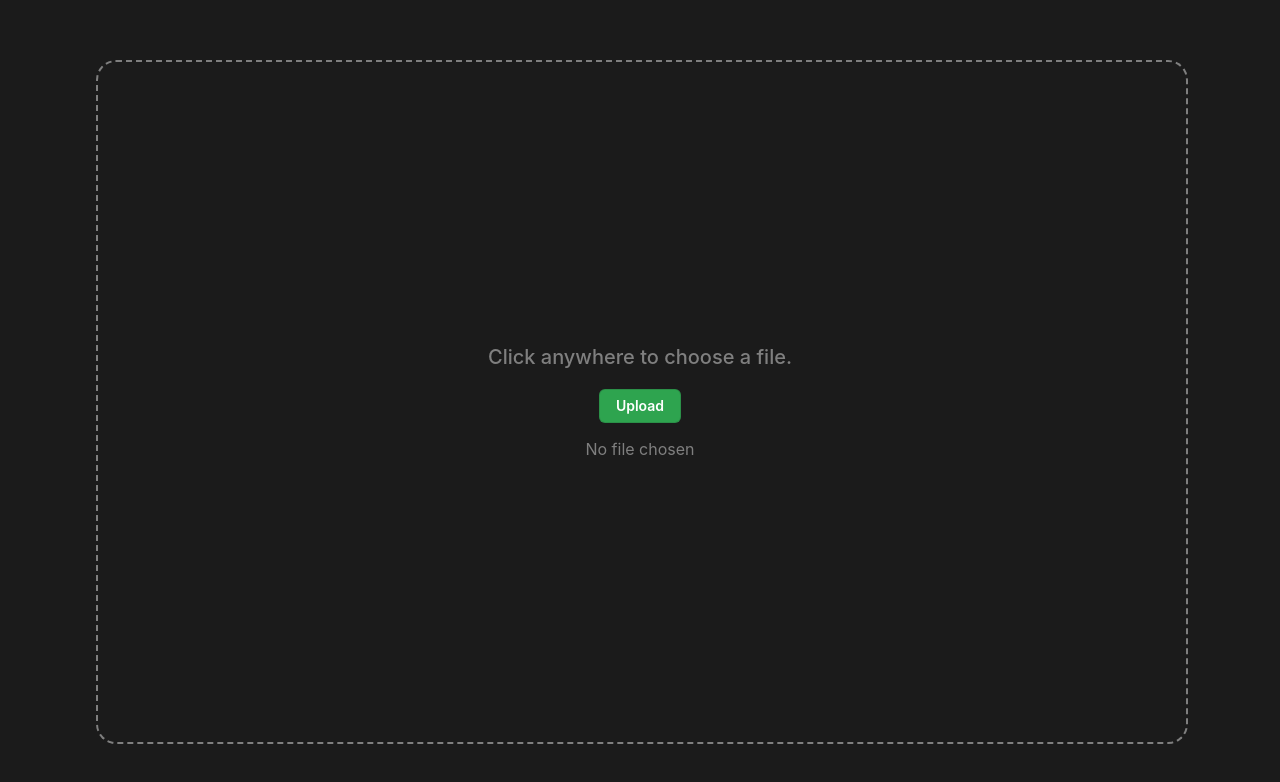
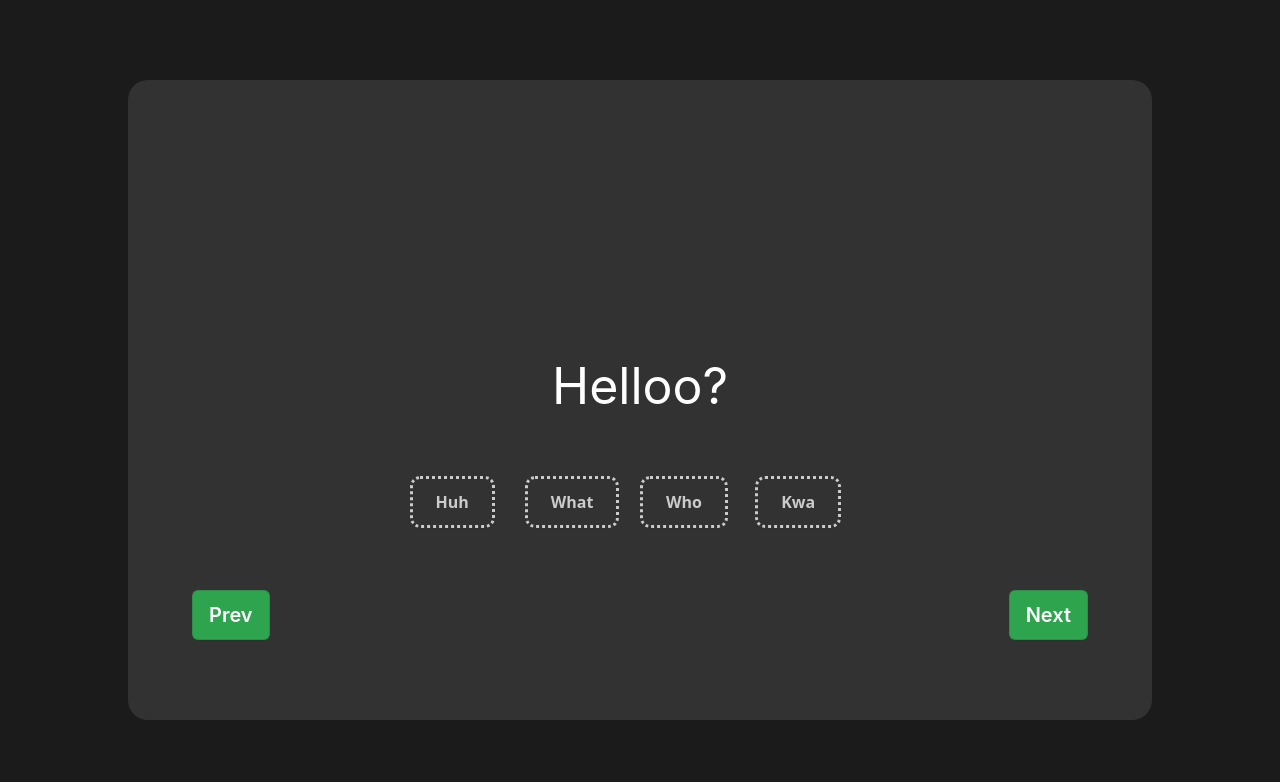
Before and after one commit to rit-123/uncommonhacks, a React (Create React App) app in the folder studybuddy/: page / in a window 1280 px wide. Shown: the top 782 px of the page. Built offline with nearby package versions, Linux system fonts and the light colour scheme.

Commit message:
good job devansh

```diff
--- a/studybuddy/src/Button.js
+++ b/studybuddy/src/Button.js
@@ -32,7 +32,7 @@ function Button() {
             console.log(data);
             ReactDOM.createRoot(document.getElementById('root')).render(
                <React.StrictMode>
-                  <Notes text={data}/>
+                  <Notes text={data.text}/>
                </React.StrictMode>
             );
           } else {
--- /dev/null
+++ b/studybuddy/src/Quiz.css
@@ -0,0 +1,132 @@
+.Quiz{
+    height: 100vh;
+    width: 100vw;
+    background-color: #1b1b1b;
+    display: flex;
+    flex-direction: row;
+    justify-content: center;
+    align-items: center;
+    overflow: scroll;
+    margin: 0;
+}
+
+.quizList{
+    height: 80%;
+    width: 80%;
+    background-color: #323232;
+    color: #cbcbcb;
+    border-radius: 20px;
+    display: flex;
+    flex-direction: column;
+    align-items: center;
+    overflow: scroll;
+    scrollbar-width: none;
+}
+
+.controlButtonPrev {
+  height: 50px;
+  appearance: none;
+  background-color: #2ea44f;
+  border: 1px solid rgba(27, 31, 35, .15);
+  border-radius: 6px;
+  box-shadow: rgba(27, 31, 35, .1) 0 1px 0;
+  box-sizing: border-box;
+  color: #fff;
+  cursor: pointer;
+  display: inline-block;
+  font-family: -apple-system,system-ui,"Segoe UI",Helvetica,Arial,sans-serif,"Apple Color Emoji","Segoe UI Emoji";
+  font-size: 20px;
+  font-weight: 600;
+  line-height: 20px;
+  padding: 6px 16px;
+  position: absolute;
+  bottom: 20%;
+  left: 15%;
+  text-align: center;
+  text-decoration: none;
+  user-select: none;
+  -webkit-user-select: none;
+  touch-action: manipulation;
+  vertical-align: middle;
+  white-space: nowrap;
+}
+
+.controlButtonPrev:focus:not(:focus-visible):not(.focus-visible) {
+  box-shadow: none;
+  outline: none;
+}
+
+.controlButtonPrev:hover {
+  background-color: #2c974b;
+}
+
+.controlButtonPrev:focus {
+  box-shadow: rgba(46, 164, 79, .4) 0 0 0 3px;
+  outline: none;
+}
+
+.controlButtonPrev:disabled {
+  background-color: #94d3a2;
+  border-color: rgba(27, 31, 35, .1);
+  color: rgba(255, 255, 255, .8);
+  cursor: default;
+}
+
+.controlButtonPrev:active {
+  background-color: #298e46;
+  box-shadow: rgba(20, 70, 32, .2) 0 1px 0 inset;
+}
+
+.controlButtonNext {
+    height: 50px;
+    appearance: none;
+    background-color: #2ea44f;
+    border: 1px solid rgba(27, 31, 35, .15);
+    border-radius: 6px;
+    box-shadow: rgba(27, 31, 35, .1) 0 1px 0;
+    box-sizing: border-box;
+    color: #fff;
+    cursor: pointer;
+    display: inline-block;
+    font-family: -apple-system,system-ui,"Segoe UI",Helvetica,Arial,sans-serif,"Apple Color Emoji","Segoe UI Emoji";
+    font-size: 20px;
+    font-weight: 600;
+    line-height: 20px;
+    padding: 6px 16px;
+    position: absolute;
+    bottom: 20%;
+    right: 15%;
+    text-align: center;
+    text-decoration: none;
+    user-select: none;
+    -webkit-user-select: none;
+    touch-action: manipulation;
+    vertical-align: middle;
+    white-space: nowrap;
+  }
+
+  .controlButtonNext:focus:not(:focus-visible):not(.focus-visible) {
+    box-shadow: none;
+    outline: none;
+  }
+
+  .controlButtonNext:hover {
+    background-color: #2c974b;
+  }
+
+  .controlButtonNext:focus {
+    box-shadow: rgba(46, 164, 79, .4) 0 0 0 3px;
+    outline: none;
+  }
+
+  .controlButtonNext:disabled {
+    background-color: #94d3a2;
+    border-color: rgba(27, 31, 35, .1);
+    color: rgba(255, 255, 255, .8);
+    cursor: default;
+  }
+
+  .controlButtonNext:active {
+    background-color: #298e46;
+    box-shadow: rgba(20, 70, 32, .2) 0 1px 0 inset;
+  }
--- /dev/null
+++ b/studybuddy/src/Quiz.js
@@ -0,0 +1,22 @@
+import * as React from 'react';
+import './Quiz.css';
+import QuizItem from './QuizItem';
+
+function Quiz(props) {
+
+  return (
+    <div className="Quiz">
+        <div className="quizList">
+            <QuizItem question="Helloo?" choices={["Huh","What","Who","Kwa"]}></QuizItem>
+            <QuizItem question="Helloo?" choices={["Huh","What","Who","Kwa"]}></QuizItem>
+            <QuizItem question="Helloo?" choices={["Huh","What","Who","Kwa"]}></QuizItem>
+            <QuizItem question="Helloo?" choices={["Huh","What","Who","Kwa"]}></QuizItem>
+            <QuizItem question="Helloo?" choices={["Huh","What","Who","Kwa"]}></QuizItem>
+            <QuizItem question="Helloo?" choices={["Huh","What","Who","Kwa"]}></QuizItem>
+        </div>
+        <button className="controlButtonPrev" >Prev</button>
+        <button className="controlButtonNext" >Next</button>
+    </div>
+  );
+}
+export default Quiz;
--- /dev/null
+++ b/studybuddy/src/QuizItem.css
@@ -0,0 +1,64 @@
+.QuizItem{
+    width: 100%;
+    border-radius: 10px;
+    color: white;
+    font-size: 50px;
+    display: flex;
+    flex-direction: column;
+    justify-content: center;
+    align-items: center;
+    margin-top: 25%;
+    margin-bottom: 25%;
+}
+
+.question{
+    font-size: 50px;
+    margin-top: 20px;
+    margin-bottom: 20px;
+}
+
+.choices{
+    width: 45%;
+    margin-top: 20px;
+    display: flex;
+    flex-direction: row;
+    justify-content: space-between;
+}
+
+
+.choiceButton {
+  align-items: center;
+  background-color: #323232;
+  border: 3px dotted #cbcbcb;
+  border-radius: 10px;
+  box-shadow: rgba(0, 0, 0, 0.02) 0 1px 3px 0;
+  box-sizing: border-box;
+  color: #cbcbcb;
+  cursor: pointer;
+  display: inline-flex;
+  font-family: system-ui,-apple-system,system-ui,"Helvetica Neue",Helvetica,Arial,sans-serif;
+  font-size: 16px;
+  font-weight: 600;
+  justify-content: center;
+  line-height: 1.25;
+  margin: 0;
+  min-height: 3rem;
+  padding: calc(.875rem - 1px) calc(1.5rem - 1px);
+  position: relative;
+  text-decoration: none;
+  transition: all 250ms;
+  user-select: none;
+  -webkit-user-select: none;
+  touch-action: manipulation;
+  vertical-align: baseline;
+  width: auto;
+}
+
+.choiceButton:hover,
+.choiceButton:focus {
+  box-shadow: rgba(0, 0, 0, 0.1) 0 4px 12px;
+}
+
+.choiceButton:hover {
+  transform: translateY(-1px);
+}
--- /dev/null
+++ b/studybuddy/src/QuizItem.js
@@ -0,0 +1,22 @@
+import * as React from 'react';
+import './QuizItem.css';
+
+function QuizItem(props) {
+
+
+  const map = props.choices.map((choice, index) => {
+    return (
+      <div key={index} className="choices">
+        <button id={index} className="choiceButton">{choice}</button>
+      </div>
+    );
+  });
+  return (
+    <div className="QuizItem">
+        <div className="question">{props.question}</div>
+        <div className="choices">{map}</div>
+        <div className="correctIncorrect"></div>
+    </div>
+  );
+}
+export default QuizItem;
--- a/studybuddy/src/index.js
+++ b/studybuddy/src/index.js
@@ -1,13 +1,13 @@
 import React from 'react';
 import ReactDOM from 'react-dom/client';
 import './index.css';
-import Audin from './Audin';
+import Quiz from './Quiz';
 import reportWebVitals from './reportWebVitals';
 
 const root = ReactDOM.createRoot(document.getElementById('root'));
 root.render(
   <React.StrictMode>
-    <Audin />
+    <Quiz />
   </React.StrictMode>
 );
 
```
